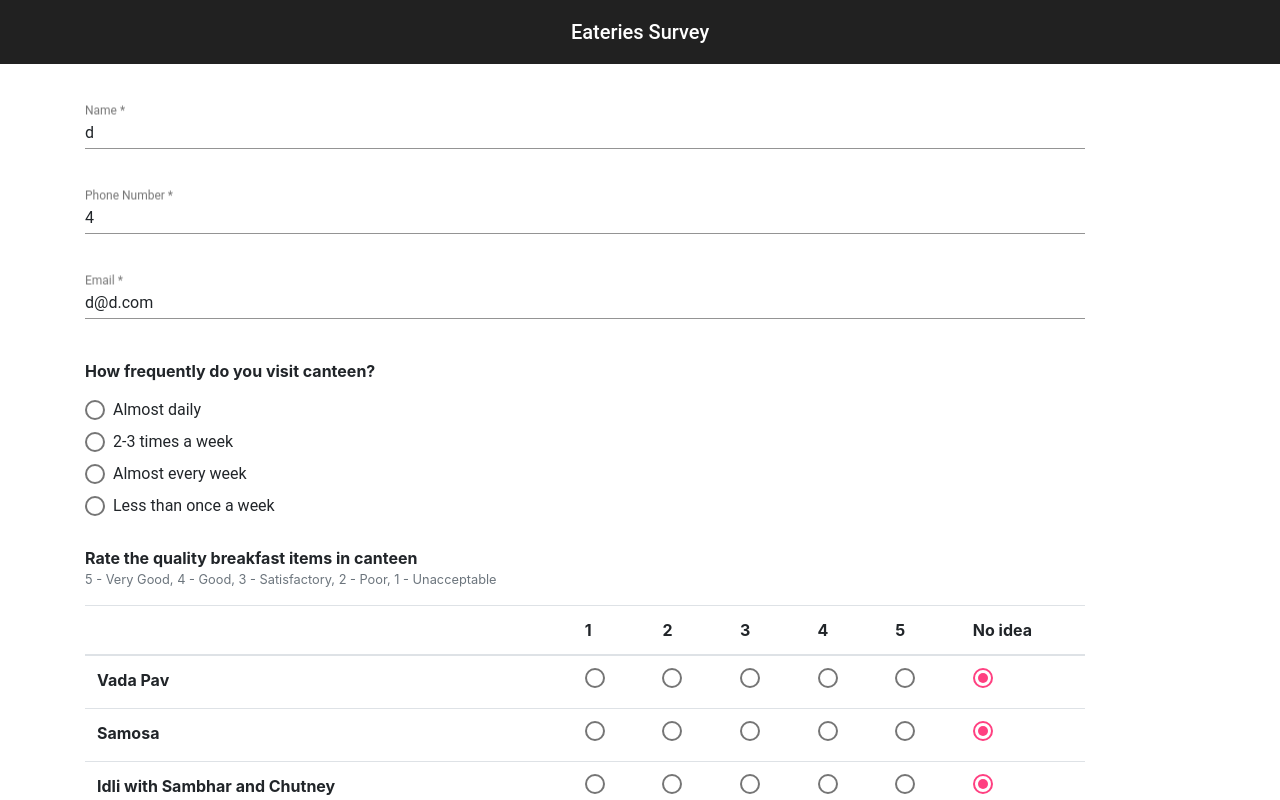
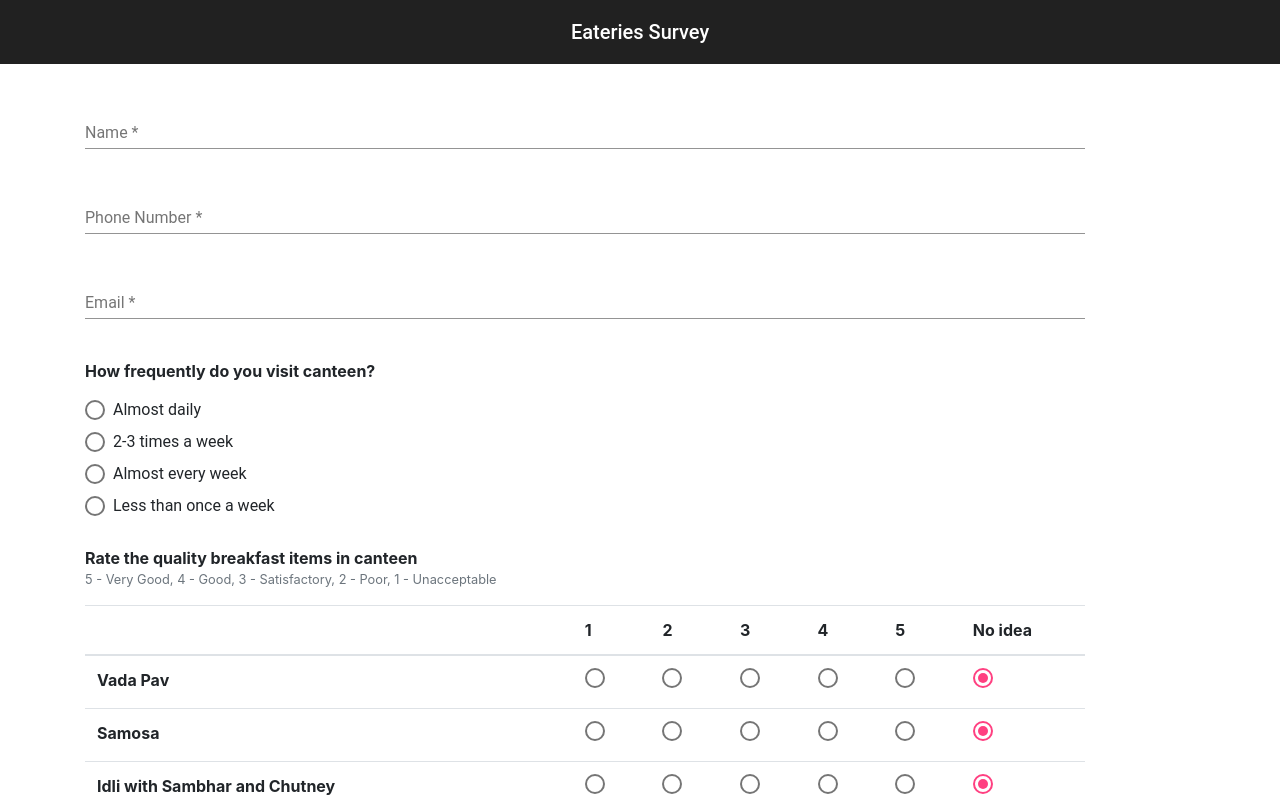
Before and after one commit to iitb-gymkhana/eateries-survey-iitb, an Angular app: page /sunrisedhaba in a window 1280 px wide. Shown: the top 800 px of the page. Built offline with nearby package versions, Linux system fonts and the light colour scheme.

Commit message:
Change url for dashboard

```diff
--- a/src/app/app-routing.module.ts
+++ b/src/app/app-routing.module.ts
@@ -6,9 +6,9 @@ import { HomeComponent } from './home/home.component';
 import { SunriseDhabaFormComponent } from './sunrise-dhaba-form/sunrise-dhaba-form.component';
 
 const routes: Routes = [
-  { path: 'dashboard', component: DashboardComponent },
+  { path: 'canteens/dashboard', component: DashboardComponent },
   { path: '', component: HomeComponent },
-  { path: 'hostels', component: SurveyFormComponent},
+  { path: 'canteens', component: SurveyFormComponent},
   { path: 'sunrisedhaba', component: SunriseDhabaFormComponent}
 ];
 
--- a/src/app/home/home.component.html
+++ b/src/app/home/home.component.html
@@ -1,7 +1,7 @@
 <div class="container">
   <div class="row justify-content-center">
     <div class="col-4">
-      <a routerLink="hostels">
+      <a routerLink="canteens">
         <button mat-stroked-button color="primary">
           Hostel Canteens
         </button>
--- a/src/app/sunrise-dhaba-form/sunrise-dhaba-form.component.ts
+++ b/src/app/sunrise-dhaba-form/sunrise-dhaba-form.component.ts
@@ -56,10 +56,10 @@ export class SunriseDhabaFormComponent implements OnInit {
   surveyOptionsMapping = surveyOptionsMappings;
 
   surveyModel = new SunriseDhabaSurvey(
-    'd',
-    4,
-    'd@d.com',
-    'd',
+    '',
+    null,
+    '',
+    '',
     this.breakfastItems,
     this.appetizersItems,
     this.biryaniVegItems,
@@ -75,9 +75,9 @@ export class SunriseDhabaFormComponent implements OnInit {
     this.beveragesAndJuicesItems,
     this.dessertItems,
     this.hygieneOfItems,
-    'j',
+    '',
     this.otherParameters,
-    'j'
+    ''
   );
 
   submitted = false;
--- a/src/index.html
+++ b/src/index.html
@@ -3,7 +3,7 @@
 <head>
   <meta charset="utf-8">
   <title>Eateries Survey</title>
-  <base href="./">
+  <base href="/">
 
   <meta name="viewport" content="width=device-width, initial-scale=1">
   <link rel="icon" type="image/x-icon" href="favicon.ico">
```
